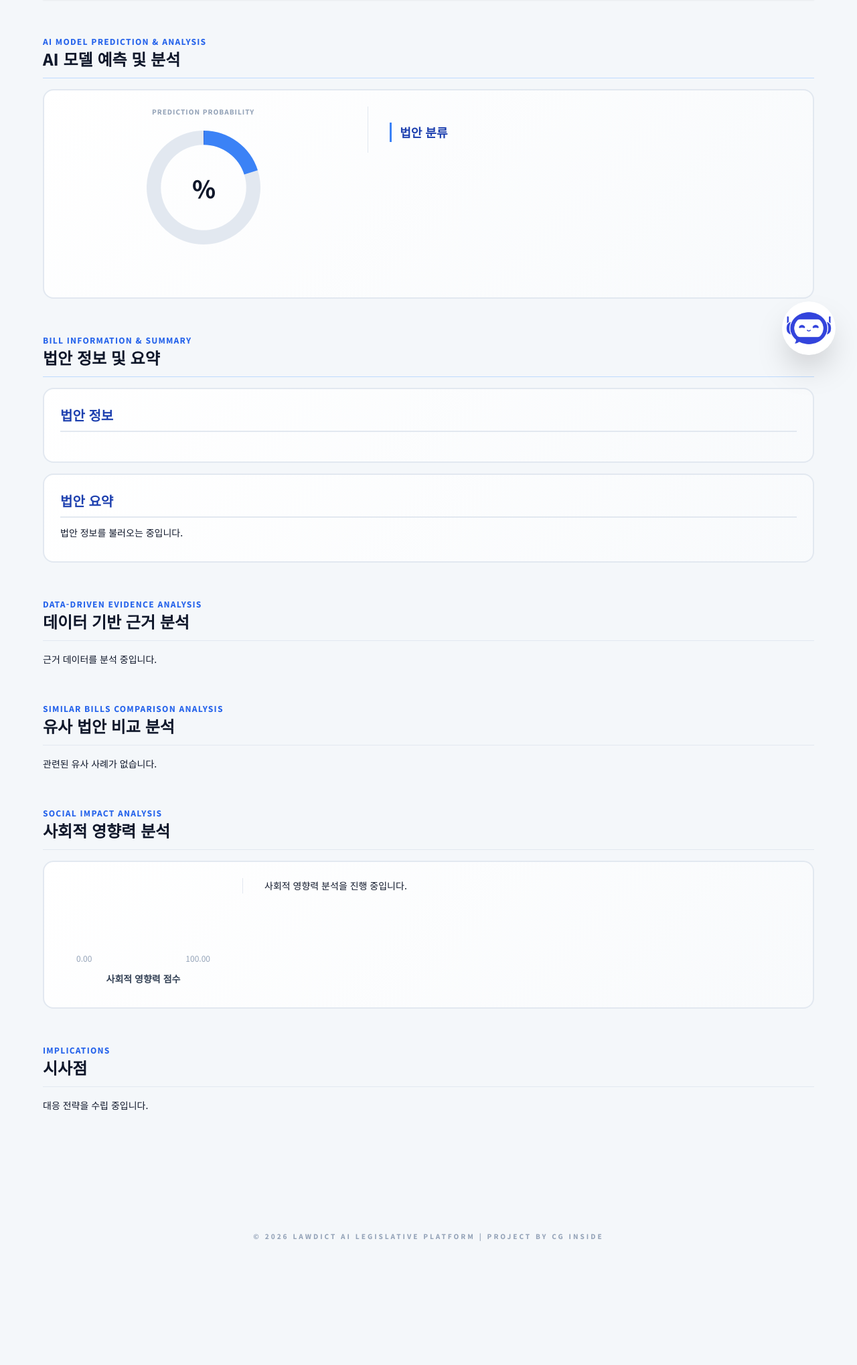
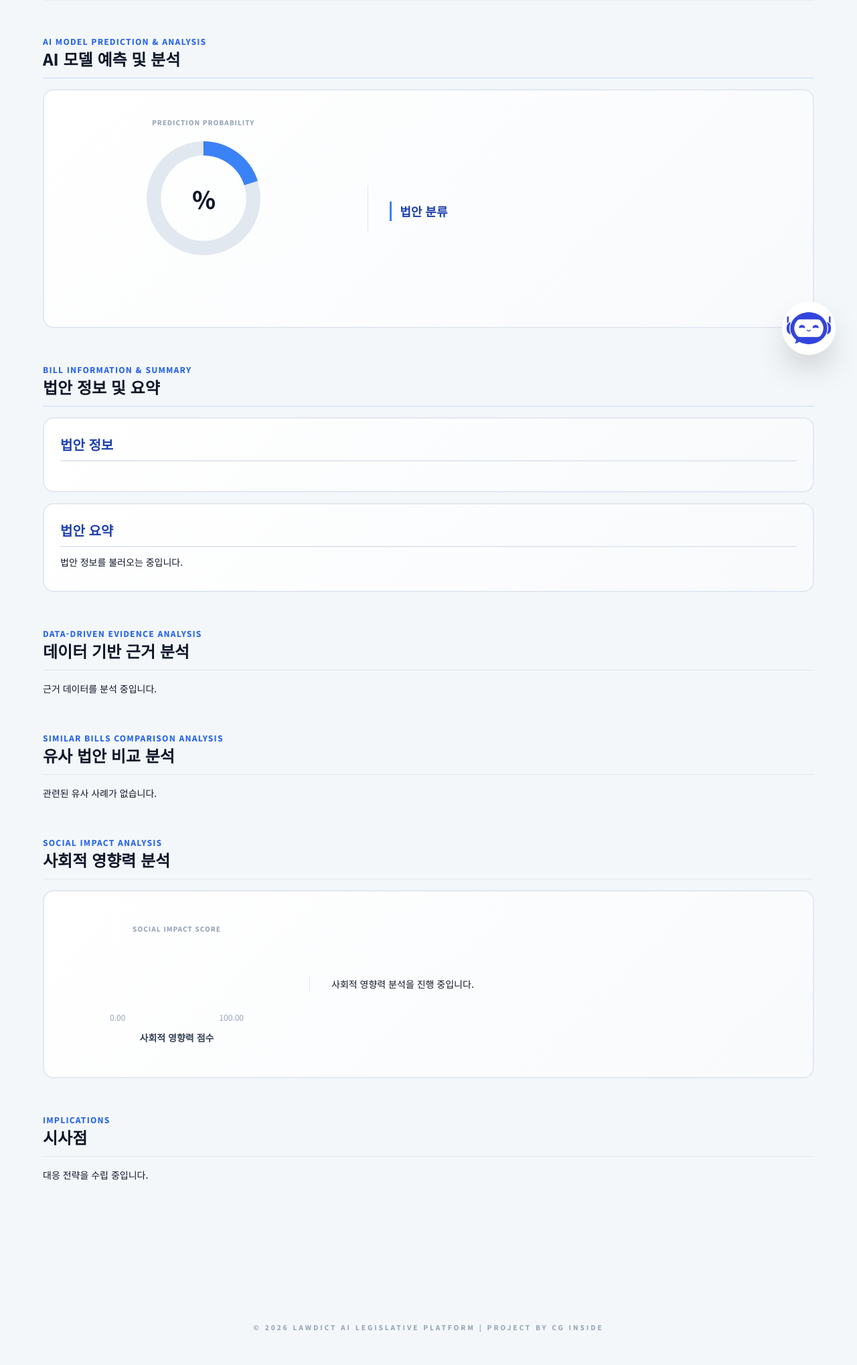
Before and after one commit to jin040907/LawDict, a FastAPI app: template service/templates/detail.html in a window 1280 px wide. Shown: the part 238-2276 px from the top of the page at 67% size. Before the commit the page ends 2091 px from the top, so only its background shows below. Run offline with FastAPI, Linux system fonts and the light colour scheme; the template is opened without the code that fills it, so the values that code supplies are empty; some libraries are stand-ins or nearby versions.

Commit message:
0129 10:44

```diff
--- a/service/main.py
+++ b/service/main.py
@@ -1276,7 +1276,7 @@ async def search_bills(
 
 async def main_page(request: Request, page: int = 1):
 
-    limit = 5
+    limit = 10
 
     offset = (page - 1) * limit
 
--- a/service/templates/detail.html
+++ b/service/templates/detail.html
@@ -957,9 +957,14 @@
             transition: all 0.3s ease;
         }
 
-        /* 사회적 영향력 분석 카드: 내용 아래 여백 확대 */
+        /* AI 모델 예측 및 분석 카드: 위·아래 여백 다른 박스와 비슷하게 */
+        #section2 .bill-info-card-container {
+            padding: 1.5rem 1.5rem;
+        }
+
+        /* 사회적 영향력 분석 카드: 위·아래 여백 같게 */
         #section5 .bill-info-card-container {
-            padding-bottom: 2rem;
+            padding: 2rem 1.5rem;
         }
 
         /* 법안 정보·법안 요약 카드: 내용 아래 여백 확대 */
@@ -1027,28 +1032,43 @@
             display: none !important;
         }
 
-        /* 시사점 카드: 크기·여백 통일 */
+        /* 시사점 카드: 줄글 바로 아래 여백 동일, 카드 높이는 내용 기준 유동 */
+        #next-action-cards-wrapper {
+            padding-bottom: 2rem;
+            overflow: hidden;
+        }
         #next-action-cards-wrapper .bill-info-card-container {
-            padding: 1.25rem 1.5rem;
-            min-height: 200px;
+            padding: 1.25rem 1.5rem 0 1.5rem;
+            margin-bottom: 2rem;
             display: flex;
             flex-direction: column;
+        }
+        #next-action-cards-wrapper .bill-info-card-container:last-child {
+            margin-bottom: 0;
         }
         #next-action-cards-wrapper .bill-info-card-header {
             margin-bottom: 1rem;
             flex-shrink: 0;
         }
         #next-action-cards-wrapper .bill-info-card-content {
-            flex: 1;
             display: flex;
             flex-direction: column;
+            flex: 1;
             padding: 0;
         }
-        #next-action-cards-wrapper .bill-info-card-content p {
-            margin-bottom: 0.4rem;
+        #next-action-cards-wrapper .implication-card-spacer {
+            height: 1rem;
+            min-height: 1rem;
+            flex-shrink: 0;
+        }
+        #next-action-cards-wrapper .bill-info-card-content p,
+        #next-action-cards-wrapper .bill-info-card-content .markdown-body p {
+            margin-bottom: 0.3rem !important;
+            line-height: 1.45 !important;
         }
         #next-action-cards-wrapper .bill-info-card-content p:last-child,
-        #next-action-cards-wrapper .bill-info-card-content > *:last-child {
+        #next-action-cards-wrapper .bill-info-card-content > *:last-child,
+        #next-action-cards-wrapper .bill-info-card-content .markdown-body p:last-child {
             margin-bottom: 0 !important;
         }
 
@@ -1217,9 +1237,9 @@
 
                     <div class="bill-info-card-container">
                         <div class="bill-info-card-content">
-                            <div class="grid grid-cols-1 md:grid-cols-2 gap-8 items-start" style="grid-template-columns: 1fr 1.5fr;">
-
-                                <div class="flex flex-col items-center justify-center px-4 mx-auto max-w-sm">
+                            <div class="grid grid-cols-1 md:grid-cols-2 gap-8 items-center" style="grid-template-columns: 1fr 1.5fr;">
+
+                                <div class="flex flex-col items-center justify-center px-4 mx-auto max-w-sm py-4">
 
                                     <p class="text-[10px] font-black text-slate-400 mb-6 uppercase tracking-widest">PREDICTION PROBABILITY</p>
 
@@ -1264,7 +1284,7 @@
 
                                     <h4 class="section-subtitle mt-6 mb-1 text-base">주요 내용</h4>
 
-                                    <div class="text-sm leading-relaxed" style="word-break: keep-all; overflow-wrap: break-word;">{{ main_content_html | safe }}</div>
+                                    <div class="text-sm leading-relaxed mb-4" style="word-break: keep-all; overflow-wrap: break-word;">{{ main_content_html | safe }}</div>
 
                                     {% endif %}
 
@@ -1348,9 +1368,10 @@
 
                     <div class="bill-info-card-container">
                         <div class="bill-info-card-content">
-                            <div class="flex flex-row items-start gap-12 flex-wrap">
-                                <div class="flex-shrink-0 ml-6">
+                            <div class="flex flex-row items-center gap-12 flex-wrap">
+                                <div class="flex-shrink-0 min-w-[300px] ml-6 py-4 flex justify-center">
                                     <div class="relative flex flex-col items-center" style="width: 200px;">
+                                        <p class="text-[10px] font-black text-slate-400 mb-4 uppercase tracking-widest w-full text-center">SOCIAL IMPACT SCORE</p>
                                         <canvas id="socialImpactGauge" width="200" height="110" data-score="{{ social_impact_score if (social_impact_score is defined and social_impact_score is not none) else '' }}" style="display: block; width: 200px; height: 110px;"></canvas>
                                         <div class="flex justify-between w-full mt-0.5 text-xs text-slate-400 font-mono">
                                             <span>0.00</span>
@@ -1410,7 +1431,7 @@
 
                     </div>
 
-                    <div id="next-action-cards-wrapper" class="flex flex-col gap-4"></div>
+                    <div id="next-action-cards-wrapper" class="flex flex-col"></div>
                     <div class="markdown-body" id="next-action-content">{{ sections.next_action | default('대응 전략을 수립 중입니다.') | safe }}</div>
 
                 </div>
@@ -1967,7 +1988,20 @@
                         '<h3 class="bill-info-card-title">' + escapeHtml(b.title) + '</h3>' +
                         '</div>' +
                         '<div class="bill-info-card-content markdown-body text-sm leading-relaxed">' + b.body + '</div>';
+                    const contentDiv = card.querySelector('.bill-info-card-content');
+                    if (contentDiv) {
+                        const spacer = document.createElement('div');
+                        spacer.className = 'implication-card-spacer';
+                        spacer.setAttribute('style', 'height: 1rem; min-height: 1rem; flex-shrink: 0;');
+                        contentDiv.appendChild(spacer);
+                    }
                     wrapper.appendChild(card);
+                });
+                requestAnimationFrame(function() {
+                    const cards = wrapper.querySelectorAll('.bill-info-card-container');
+                    let maxH = 0;
+                    cards.forEach(function(c) { maxH = Math.max(maxH, c.offsetHeight); });
+                    cards.forEach(function(c) { c.style.minHeight = maxH + 'px'; });
                 });
             }, 350);
 
```
Also changed, not shown: service/templates/index.html (+19 -15 lines).
